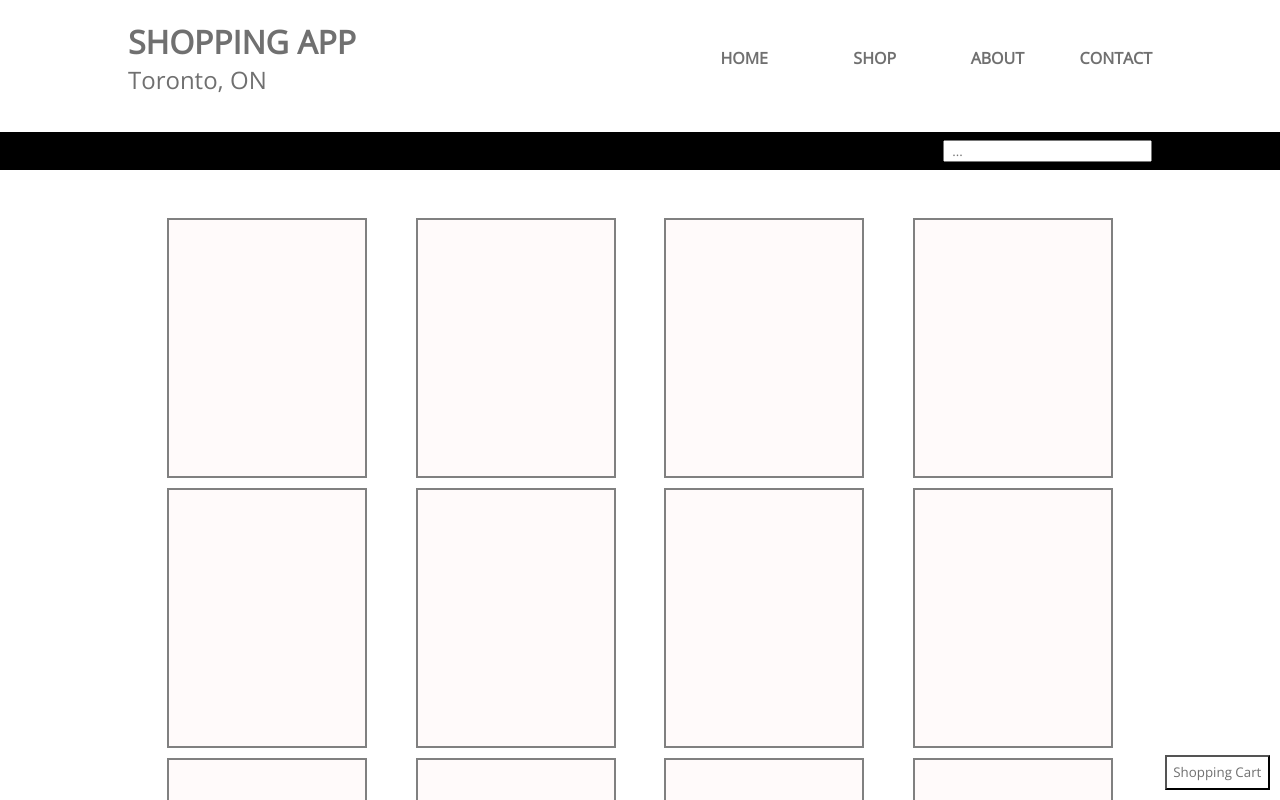
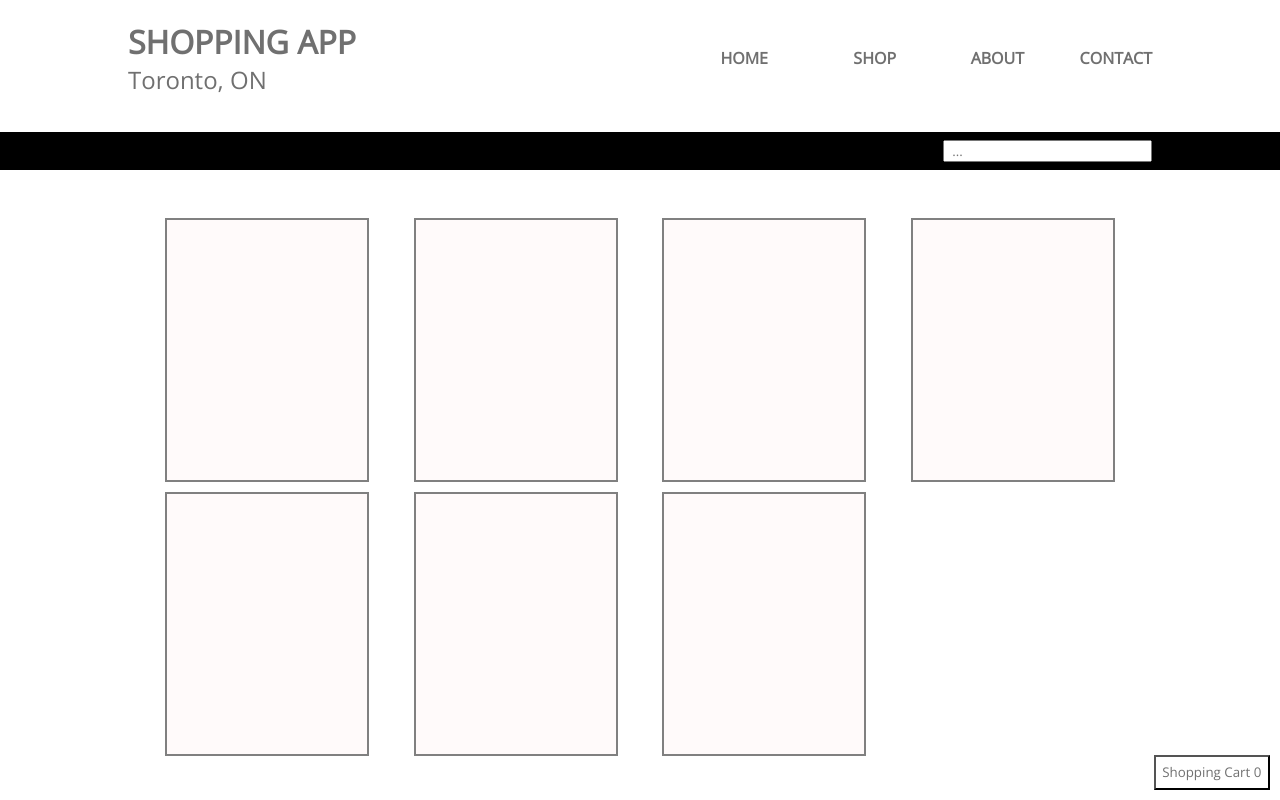
Before and after one commit to Rovaxes/WebConcepts, a React (Create React App) app in the folder React_Projects/shop-site/: page / in a window 1280 px wide. Shown: the top 800 px of the page. Built offline with nearby package versions, Linux system fonts and the light colour scheme.

Commit message:
Lifting the State

```diff
--- a/React_Projects/shop-site/src/App.js
+++ b/React_Projects/shop-site/src/App.js
@@ -3,17 +3,55 @@ import "./App.css";
 import NavBar from "./components/navbar/navbar.jsx";
 import Home from "./pages/home/home.js";
 import Shop from "./pages/shop/shop.js";
+import Cart from "./components/cart/cart.jsx";
 
 class App extends Component {
+  state = {
+    numOfItems: 0,
+
+    items: [
+      { id: 1, value: 0 },
+      { id: 2, value: 0 },
+      { id: 3, value: 0 },
+      { id: 4, value: 0 },
+      { id: 5, value: 0 },
+      { id: 6, value: 0 },
+      { id: 7, value: 0 }
+    ]
+  };
+
   render() {
     return (
       <React.Fragment>
         <NavBar />
         {/* <Home /> */}
-        <Shop />
+        <Shop
+          items={this.state.items}
+          onDetails={this.handleDetails}
+          onAddToCart={this.handleAddToCart}
+        />
+
+        <Cart numOfItems={this.state.numOfItems} />
       </React.Fragment>
     );
   }
+
+  handleDetails = () => {
+    console.log("details");
+  };
+
+  handleAddToCart = item => {
+    const index = this.state.items.indexOf(item);
+    this.state.items[index].value++;
+    this.handleTotalItems();
+  };
+
+  handleTotalItems = () => {
+    var numOfItemsUpdate = 0;
+    this.state.items.forEach(item => (numOfItemsUpdate += item.value));
+    this.state.numOfItems = numOfItemsUpdate;
+    this.setState({ numOfItems: this.state.numOfItems });
+  };
 }
 
 export default App;
--- a/React_Projects/shop-site/src/components/cart/cart.jsx
+++ b/React_Projects/shop-site/src/components/cart/cart.jsx
@@ -2,11 +2,12 @@ import React, { Component } from "react";
 import "./cart.css";
 
 class Cart extends Component {
-  state = {};
   render() {
     return (
       <div className="cart-container">
-        <button className="hidden-display">Shopping Cart</button>
+        <button className="hidden-display">
+          Shopping Cart {this.props.numOfItems}
+        </button>
       </div>
     );
   }
--- a/React_Projects/shop-site/src/components/item/item.jsx
+++ b/React_Projects/shop-site/src/components/item/item.jsx
@@ -3,12 +3,13 @@ import "./item.css";
 
 class Item extends Component {
   state = {
-    itemName: "Namebrand Crewneck"
+    itemName: "Namebrand Crewneck",
+    itemCount: 0
   };
 
   render() {
     return (
-      <button className="item-container">
+      <div className="item-container">
         <div className="hover-elements">
           <h3 className="name">{this.state.itemName}</h3>
           <button onClick={this.handleDetails} className="item-button">
@@ -18,16 +19,16 @@ class Item extends Component {
             Add to Cart
           </button>
         </div>
-      </button>
+      </div>
     );
   }
 
   handleDetails = () => {
-    console.log("details");
+    this.props.onDetails();
   };
 
   handleAddToCart = () => {
-    console.log("addToCart");
+    this.props.onAddToCart(this.props.item);
   };
 }
 
--- a/React_Projects/shop-site/src/pages/shop/shop.js
+++ b/React_Projects/shop-site/src/pages/shop/shop.js
@@ -1,30 +1,25 @@
 import React, { Component } from "react";
 import "./shop.css";
 import Item from "../../components/item/item.jsx";
-import Cart from "../../components/cart/cart.jsx";
 import SortBar from "../../components/sortBar/sortBar.jsx";
 
 class Shop extends Component {
   state = {};
+
   render() {
     return (
       <div>
         <SortBar />
         <div className="content products-container">
-          <Item />
-          <Item />
-          <Item />
-          <Item />
-          <Item />
-          <Item />
-          <Item />
-          <Item />
-          <Item />
-          <Item />
-          <Item />
-          <Item />
+          {this.props.items.map(item => (
+            <Item
+              key={item.id}
+              item={item}
+              onDetails={this.props.onDetails}
+              onAddToCart={this.props.onAddToCart}
+            />
+          ))}
         </div>
-        <Cart />
       </div>
     );
   }
```
